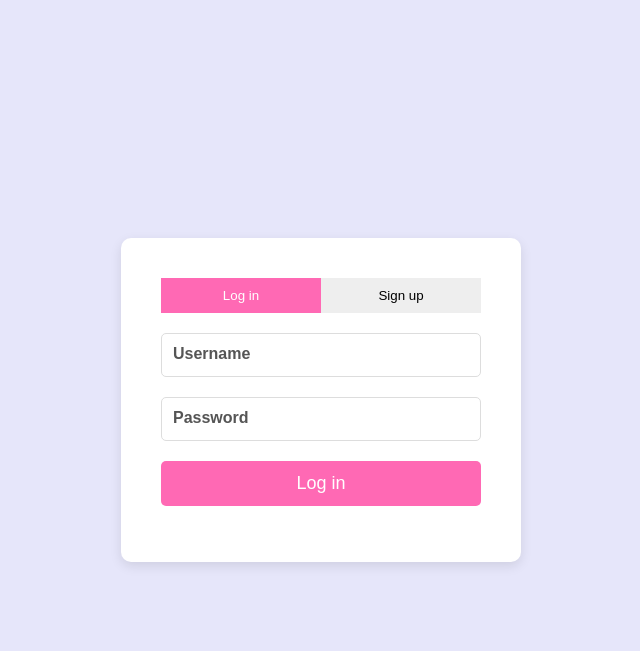
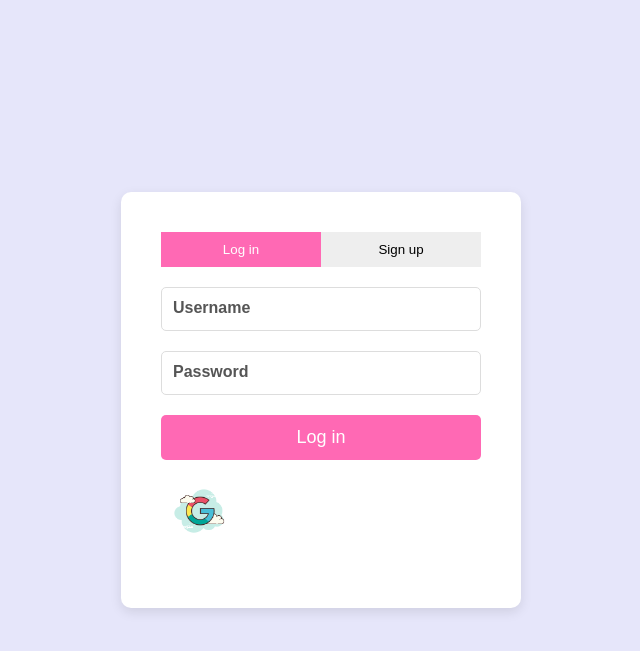
Before and after one commit to alexandrasapula/petproject5, a Django app: template petproject5/authapp/templates/authapp/auth.html in a window 1280 px wide. Shown: the top 651 px of the page, without its empty margins (319-959 px from the left). Run offline with Django 3.2, Linux system fonts and the light colour scheme; the template is opened without the code that fills it, so the values that code supplies are empty.

Commit message:
Add enter with google

```diff
--- a/petproject5/authapp/static/authapp/css/auth.css
+++ b/petproject5/authapp/static/authapp/css/auth.css
@@ -99,14 +99,35 @@ h1 {
     background: #FF69B4;
     color: white;
 }
-/*
-.google {
-    margin-top: 15px;
-    background-color: #fff;
+
+.google-btn {
+    margin-top: 10px;
+    width: 17%;
+    padding: 10px;
+    border-radius: 50px;
+    border: 1px solid white;
+    background: white;
+    display: flex;
+    align-items: center;
+    justify-content: center;
+    gap: 10px;
+    text-decoration: none;
     color: #444;
-    border: 1px solid #ddd;
+    font-size: 16px;
+    font-weight: 500;
+    cursor: pointer;
+    transition: background 0.2s ease;
 }
 
-.google:hover {
-    background-color: #f5f5f5;
-} */
+.google-btn:hover {
+    background: #FF1493;
+}
+
+.google-btn img {
+    width: 60px;
+    height: 60px;
+}
+
+.input-group input:focus + label,
+
+.input-group input:not(:placeholder-shown) + label,
--- a/petproject5/authapp/templates/authapp/auth.html
+++ b/petproject5/authapp/templates/authapp/auth.html
@@ -19,11 +19,19 @@
         <form id="login-form">
             {% csrf_token %}
             <div class="input-group">
-                <input type="text" id="login-username" required placeholder=" ">
+                <input type="text" id="login-username"
+                    readonly
+                    onfocus="this.removeAttribute('readonly');"
+                    autocomplete="username"
+                    required placeholder=" ">
                 <label>Username</label>
             </div>
             <div class="input-group">
-                <input type="password" id="login-password" required placeholder=" ">
+                <input type="password" id="login-password"
+                    readonly
+                    onfocus="this.removeAttribute('readonly');"
+                    autocomplete="current-password"
+                    required placeholder=" ">
                 <label>Password</label>
             </div>
             <button class="loginreg-button">Log in</button>
@@ -32,23 +40,34 @@
         <form id="register-form" class="hidden">
             {% csrf_token %}
             <div class="input-group">
-                <input type="text" id="reg-username" required placeholder=" ">
+                <input type="text" id="reg-username"
+                    readonly
+                    onfocus="this.removeAttribute('readonly');"
+                    required placeholder=" ">
                 <label>Username</label>
             </div>
+
             <div class="input-group">
-                <input type="email" id="reg-email" required placeholder=" ">
+                <input type="email" id="reg-email"
+                    readonly
+                    onfocus="this.removeAttribute('readonly');"
+                    required placeholder=" ">
                 <label>Email</label>
             </div>
+
             <div class="input-group">
-                <input type="password" id="reg-password" required placeholder=" ">
+                <input type="password" id="reg-password"
+                    readonly
+                    onfocus="this.removeAttribute('readonly');"
+                    autocomplete="new-password"
+                    required placeholder=" ">
                 <label>Password</label>
             </div>
             <button class="loginreg-button">Sign up</button>
         </form>
-        <!-- <a href="/accounts/google/login/" class="loginreg-button google">
-            Sign in with Google
-        </a> -->
-
+        <a href="/accounts/google/login/" class="google-btn">
+            <img src="{% static 'authapp/img/google.png' %}" alt="Google">
+        </a>
         <p id="message"></p>
     </div>
 </div>
```
Also changed, not shown: petproject5/authapp/static/authapp/img/google.png (added).
